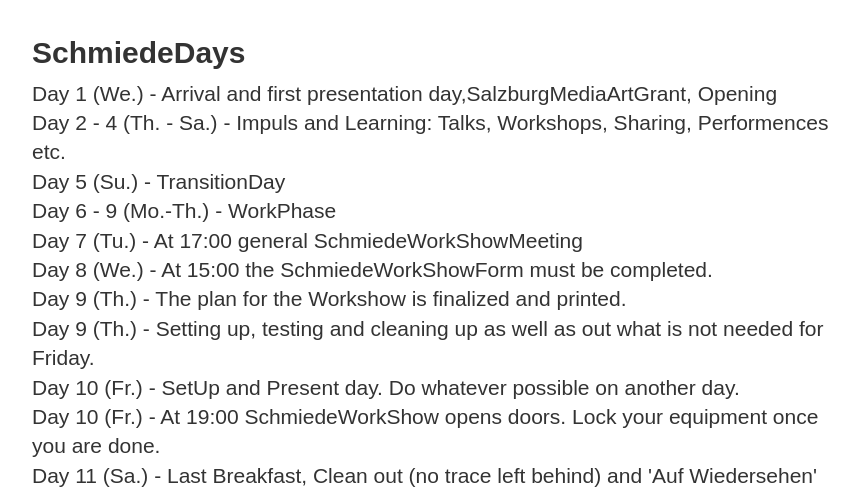
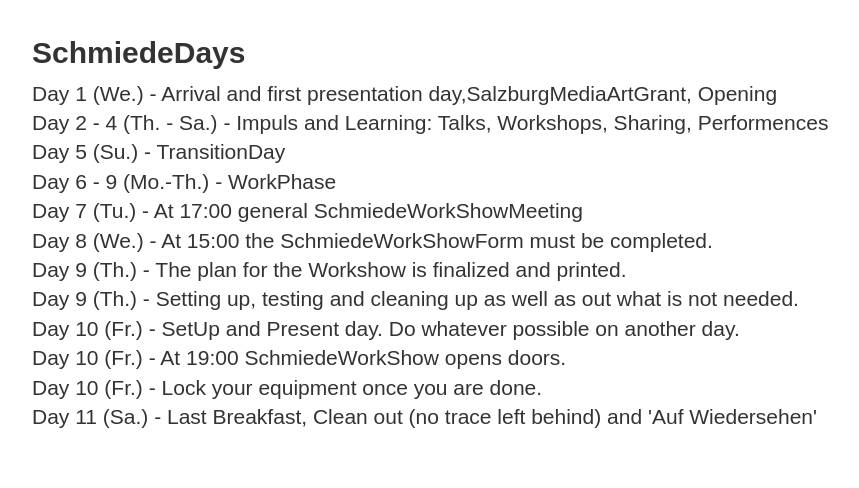
Before and after one commit to philippWassibauer/schmiede_web, a Jekyll site: the page built from apply/index.html, in a window 1280 px wide and 900 px high, scrolled down 1721 px, cut to the strip 149-637 px from the top of the window. Shown: the whole strip, without its empty margins (148-1007 px from the left). Built offline with Jekyll 4.4.1, drawn with Linux system fonts in a browser that asks for light colours; Markdown is read by kramdown in place of the engine named in the settings.

Commit message:
Update index.html

```diff
--- a/apply/index.html
+++ b/apply/index.html
@@ -62,15 +62,16 @@
       <h2 style="margin-top: 40px;">SchmiedeDays</h2>
       <p class="lead">
        Day 1  (We.)           - Arrival and first presentation day,SalzburgMediaArtGrant, Opening <br />
-       Day 2 - 4 (Th. - Sa.)  - Impuls and Learning: Talks, Workshops, Sharing, Performences etc. <br />
+       Day 2 - 4 (Th. - Sa.)  - Impuls and Learning: Talks, Workshops, Sharing, Performences <br />
        Day 5  (Su.)           - TransitionDay <br />
        Day 6 - 9 (Mo.-Th.)    - WorkPhase <br />
        Day 7  (Tu.)           - At 17:00 general SchmiedeWorkShowMeeting <br />
        Day 8  (We.)           - At 15:00 the SchmiedeWorkShowForm must be completed. <br />
        Day 9  (Th.)           - The plan for the Workshow is finalized and printed.  <br />
-       Day 9  (Th.)           - Setting up, testing and cleaning up as well as out what is not needed for Friday.<br />
+       Day 9  (Th.)           - Setting up, testing and cleaning up as well as out what is not needed.<br />
        Day 10 (Fr.)           - SetUp and Present day. Do whatever possible on another day.  <br />
-       Day 10 (Fr.)           - At 19:00 SchmiedeWorkShow opens doors. Lock your equipment once you are done.<br />
+       Day 10 (Fr.)           - At 19:00 SchmiedeWorkShow opens doors. <br />
+       Day 10 (Fr.)           - Lock your equipment once you are done.<br />
        Day 11 (Sa.)           - Last Breakfast, Clean out (no trace left behind) and 'Auf Wiedersehen' <br />
 
       </p>
```
